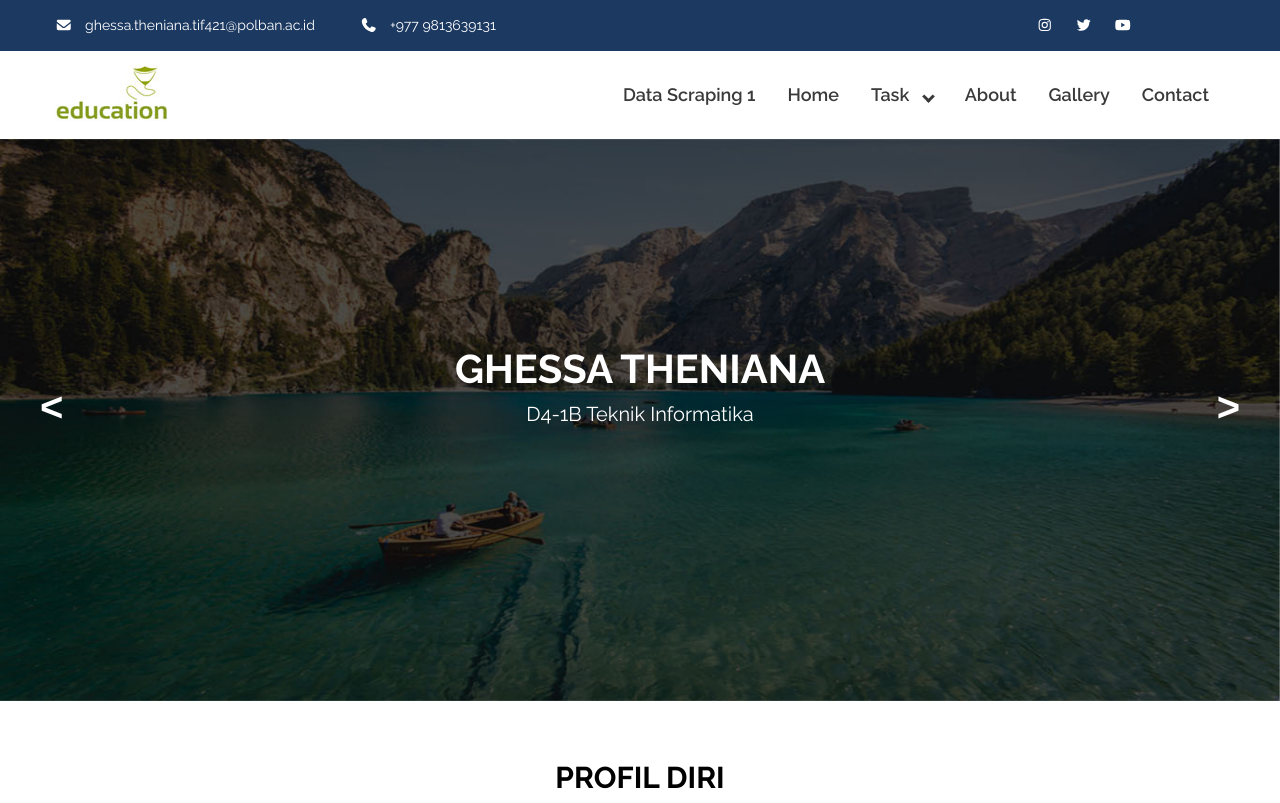
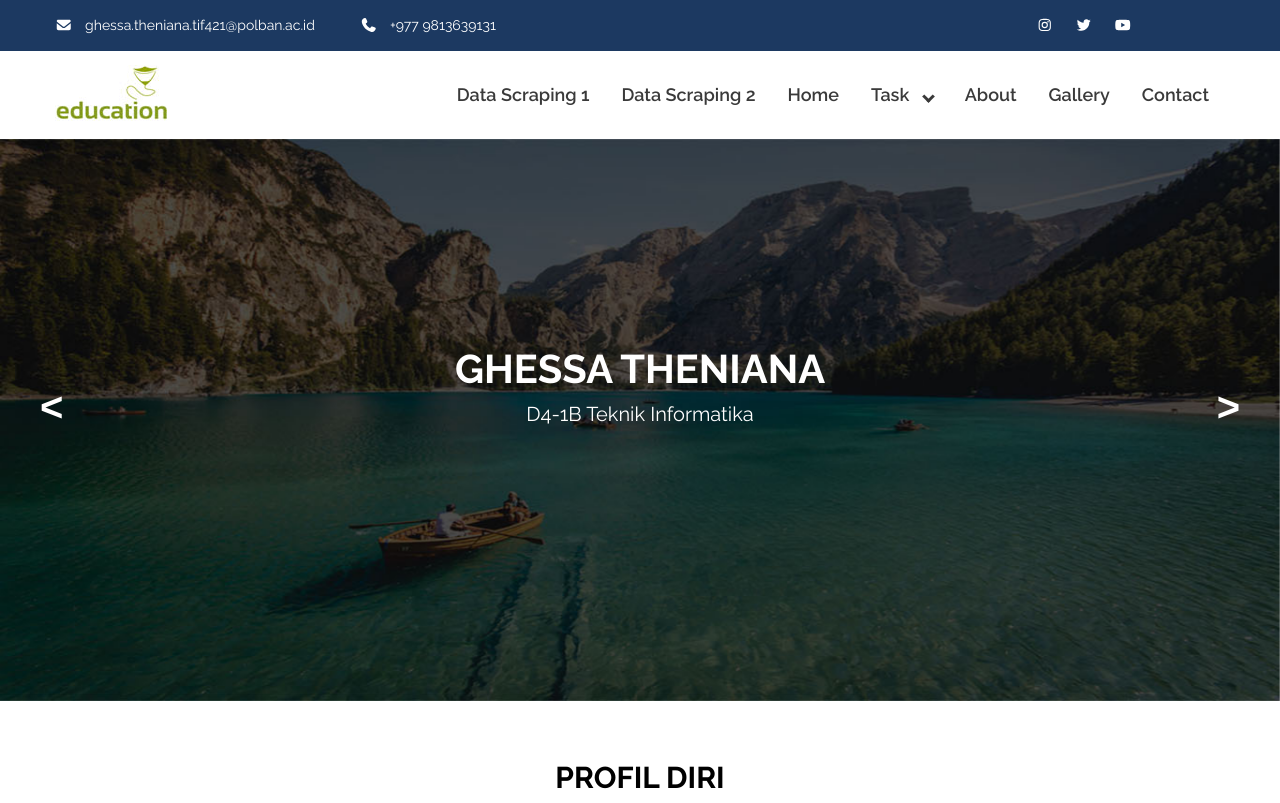
Before and after one commit to ecaathn/ecaathn.github.io, a plain HTML site: page index.html in a window 1280 px wide. Shown: the top 803 px of the page. Drawn offline with Linux system fonts and the light colour scheme.

Commit message:
Update index.html

```diff
--- a/index.html
+++ b/index.html
@@ -52,6 +52,7 @@
 						<nav class="nav-desktop">
 							<ul class="menu-list">
 								<li><a href="json.html"> Data Scraping 1</a></li>
+								<li><a href="selenium.html"> Data Scraping 2</a></li>
 								<li><a href="#">Home</a></li>
 								<li class="menu-parent">Task
 									<ul class="sub-menu">
```
